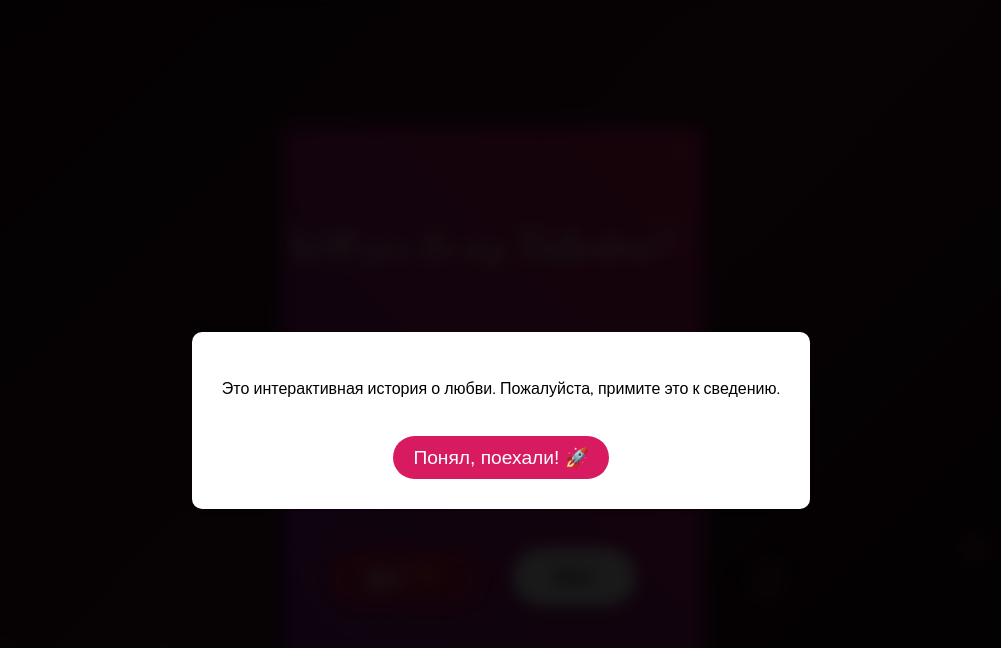
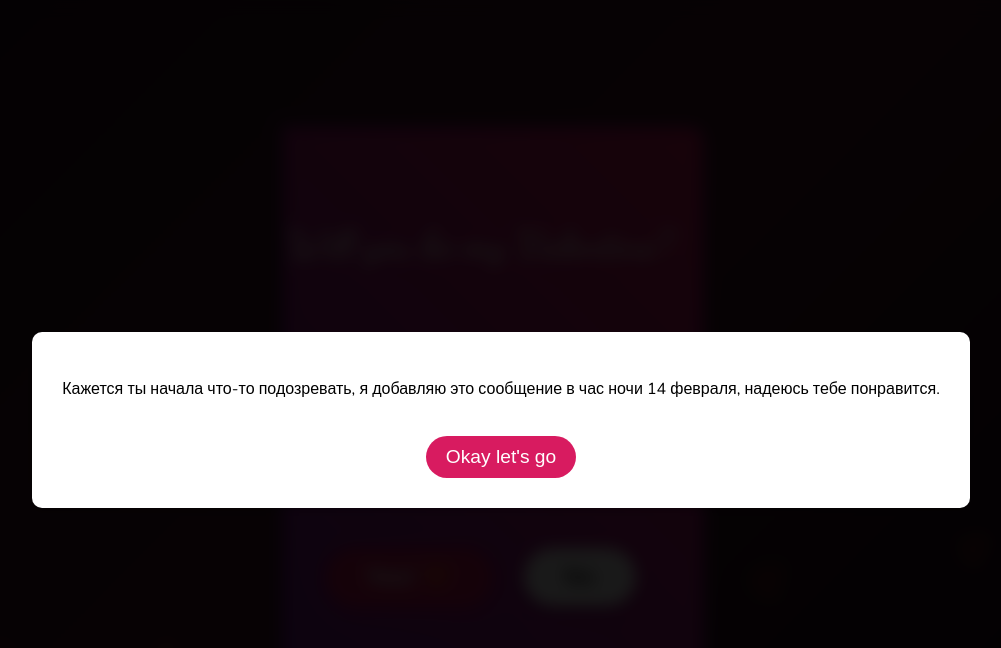
Before and after one commit to leopalladium/valentine-checker, a Nuxt app in the folder frontend/: page / in a window 1280 px wide. Shown: the top 648 px of the page, without its empty margins (159-1160 px from the left). Built offline with nearby package versions, Linux system fonts and the light colour scheme.

Commit message:
Translate Russian text to English for improved accessibility and update disclaimer message for clarity

```diff
--- a/frontend/app/app.vue
+++ b/frontend/app/app.vue
@@ -35,7 +35,7 @@ const acceptDisclaimer = () => {
 
 // --- YES/NO BUTTON LOGIC ---
 const noTexts = [
-  "Нет", "Ты уверена?", "Подумай еще!", "Не разбивай мне сердце 💔",
+  "No", "Ты уверена?", "Подумай еще!", "Не разбивай мне сердце 💔",
   "Я буду плакать...", "Ну пожалуйста?", "Ладно, я понял...", "Шутка! Жми ДА! ❤️"
 ]
 const noTextIndex = ref(0)
@@ -229,8 +229,8 @@ const getZIndex = (pageIndex) => {
     <!-- Disclaimer Overlay -->
     <div v-if="showDisclaimer" class="disclaimer-overlay">
       <div class="disclaimer-content">
-        <p>Это интерактивная история о любви. Пожалуйста, примите это к сведению.</p>
-        <button class="accept-btn" @click="acceptDisclaimer">Понял, поехали! 🚀</button>
+        <p>Кажется ты начала что-то подозревать, я добавляю это сообщение в час ночи 14 февраля, надеюсь тебе понравится.</p>
+        <button class="accept-btn" @click="acceptDisclaimer">Okay let's go</button>
       </div>
     </div>
 
@@ -243,7 +243,7 @@ const getZIndex = (pageIndex) => {
           @click="handleYes"
           :style="{ transform: `scale(${yesScale})` }"
         >
-          Да! ❤️
+          Yes! ❤️
         </button>
         <button
           class="btn no-btn"
```
